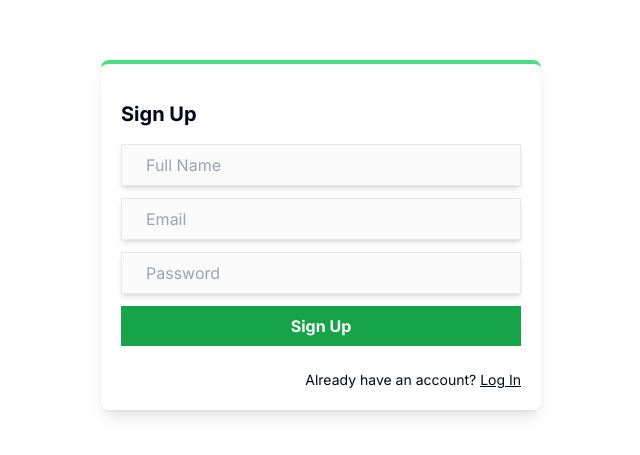
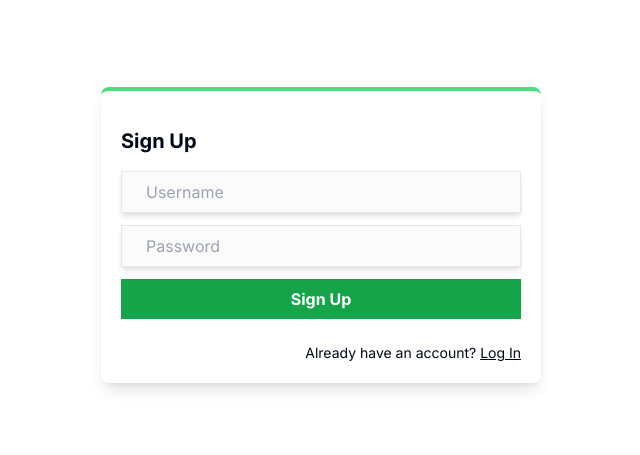
Before and after one commit to thenetvr/eCommerce, a Next.js app: page /ugs/signup in a window 1280 px wide. Shown: the part 165-620 px from the top of the page, without its empty margins (319-959 px from the left). Built offline with nearby package versions, Linux system fonts and the light colour scheme.

Commit message:
added sign in and sign up functionality.

```diff
--- a/app/auth/signup/page.tsx
+++ b/app/auth/signup/page.tsx
@@ -7,11 +7,11 @@
   // try to retrieve the server session using the authOptions object
   // that contains the authorize(credentials) function that will
   // return the 'user' ('user' = {user: {firstName, email, password}})
-  const session = await getServerSession(authOptions);
+  // const session = await getServerSession(authOptions);
 
   // if the user session object exists, go to the dashboard
   // if not go to the signup page
-  if (session) redirect("/auth/dashboard");
+  // if (session) redirect("/auth/dashboard");
 
   return (
     <div>
--- a/app/ugs/signin/page.tsx
+++ b/app/ugs/signin/page.tsx
@@ -1,9 +1,9 @@
-import LoginForm from "@/components/auth/LoginForm";
+import UGSSignInForm from "@/components/authUGS/UGSSignInForm";
 import { getServerSession } from "next-auth";
 import { redirect } from "next/navigation";
 import { authOptions } from "@/app/api/auth/[...nextauth]/route";
 
-export default async function Login() {
+export default async function SignIn() {
   // try to retrieve the server session using the authOptions object
   // that contains the authorize(credentials) function that will
   // return the 'user' ('user' = {user: {firstName, email, password}})
@@ -15,7 +15,7 @@
 
   return (
     <div>
-      <LoginForm />
+      <UGSSignInForm />
     </div>
   );
 }
--- a/app/ugs/signup/page.tsx
+++ b/app/ugs/signup/page.tsx
@@ -1,9 +1,9 @@
-import SignupForm from "@/components/auth/SignupForm";
+import UGSSignUpForm from "@/components/authUGS/UGSSignUpForm";
 import { getServerSession } from "next-auth";
 import { redirect } from "next/navigation";
 import { authOptions } from "@/app/api/auth/[...nextauth]/route";
 
-export default async function Signup() {
+export default async function SignUp() {
   // try to retrieve the server session using the authOptions object
   // that contains the authorize(credentials) function that will
   // return the 'user' ('user' = {user: {firstName, email, password}})
@@ -15,7 +15,7 @@
 
   return (
     <div>
-      <SignupForm />
+      <UGSSignUpForm />
     </div>
   );
 }
--- /dev/null
+++ b/components/authUGS/UGSSignInForm.tsx
@@ -0,0 +1,118 @@
+"use client";
+
+import { signIn } from "next-auth/react";
+import Link from "next/link";
+import { useRouter } from "next/navigation";
+import React, { useReducer, useState } from "react";
+import axios from "axios";
+
+
+// Interface for our state
+interface FormState {
+  username: string;
+  password: string;
+}
+
+export default function UGSSignInForm() {
+  const router = useRouter();
+
+  const [state, dispatch] = useReducer(
+    (state: FormState, action: Partial<FormState>) => ({
+      ...state,
+      ...action,
+    }),
+    {
+      username: "",
+      password: "",
+    }
+  );
+  const [error, setError] = useState("");
+
+  const handleSubmit = async (e:any) => {
+    e.preventDefault();
+
+    const { username, password } = state;
+    // try {
+    //   // use built-in 'signIn' function with 'next-auth'
+    //   // pass 'credentials' provider found in 'api/auth/[...nextauth]/route.ts'
+    //   const res:any = await signIn("credentials", {
+    //     username,
+    //     password,
+    //     redirect: false,
+    //   });
+
+    //   if (res.error) {
+    //     setError("Invalid Credentials");
+    //     return;
+    //   }
+
+    //   // re-route to dashboard if login successful
+    //   router.replace("/auth/dashboard");
+    // } catch (err) {
+    //   console.log(err);
+    // }
+ // check if all fields are entered
+//  for (const key in state) {
+//     if (state[key as string] === "") {
+//       console.log("please fill in the username and password fields");
+//       return;
+//     }
+//   }
+  let configHeaders = {
+    headers : {
+      'username': state.username,
+      'password': state.password,
+
+    }
+  }
+
+  axios.get("http://localhost:3000/api/ugs/signin", {
+    headers :{
+    'username': state.username,
+    'password': state.password,
+    }
+  })
+    .then( (response)=> {
+      console.log(response.data);
+      window.localStorage.setItem("signInToken",response.data);
+    })
+    .catch((error) => {
+      console.log(error);
+    });
+    console.log(localStorage.getItem("signInToken"));
+    console.log(state);
+  };
+
+  return (
+    <div className="grid place-items-center h-screen">
+      <div className="shadow-lg p-5 rounded-lg border-t-4 border-green-400">
+        <h1 className="text-xl font-bold my-4">Log In</h1>
+        <form onSubmit={handleSubmit} className="flex flex-col gap-3">
+          <input
+            type="text"
+            placeholder="Username"
+            value={state.username}
+            onChange={(e) => dispatch({ username: e.target.value })}
+          />
+          <input
+            type="password"
+            placeholder="Password"
+            value={state.password}
+            onChange={(e) => dispatch({ password: e.target.value })}
+          />
+          <button className="bg-green-600 text-white font-bold cursor-pointer px-6 py-2">
+            Log In
+          </button>
+          {error && (
+            <div className="bg-red-500 text-white w-fit text-sm py-1 px-3 rounded-md mt-2">
+              {error}
+            </div>
+          )}
+          <Link className="text-sm mt-3 text-right" href={"/ugs/signup"}>
+            Don't have an account? <span className="underline">Sign Up</span>
+          </Link>
+        </form>
+      </div>
+    </div>
+  );
+}
--- /dev/null
+++ b/components/authUGS/UGSSignUpForm.tsx
@@ -0,0 +1,90 @@
+"use client";
+
+import Link from "next/link";
+import React, { FormEvent, useReducer, useState } from "react";
+import { useRouter } from "next/navigation";
+import axios from "axios";
+
+// Interface for our state
+interface FormState {
+  username: string;
+  password: string;
+}
+
+export default function SignupForm() {
+  const [state, dispatch] = useReducer(
+    (state: FormState, action: Partial<FormState>) => ({
+      ...state,
+      ...action,
+    }),
+    {
+      username: "",
+      password: "",
+    }
+  );
+  const [error, setError] = useState("");
+
+  const router = useRouter();
+
+  const handleSubmit = async (e: FormEvent<HTMLFormElement>) => {
+    e.preventDefault();
+
+    // destructure state
+    const { username, password } = state;
+
+    // error handling
+    if (!username || !password) {
+      setError("All fields are necessary");
+      return;
+    }
+
+    axios.get("http://localhost:3000/api/ugs/signup", {
+    headers :{
+    'username': state.username,
+    'password': state.password,
+    }
+  })
+    .then( (response)=> {
+      console.log(response.data);
+      window.localStorage.setItem("signUpToken",response.data);
+    })
+    .catch((error) => {
+      console.log(error);
+    });
+    console.log(localStorage.getItem("signUpToken"));
+    console.log(state);
+  };
+
+  return (
+    <div className="grid place-items-center h-screen">
+      <div className="shadow-lg p-5 rounded-lg border-t-4 border-green-400">
+        <h1 className="text-xl font-bold my-4">Sign Up</h1>
+        <form onSubmit={handleSubmit} className="flex flex-col gap-3">
+          <input
+            type="text"
+            placeholder="Username"
+            value={state.username}
+            onChange={(e) => dispatch({ username: e.target.value })}
+          />
+          <input
+            type="password"
+            placeholder="Password"
+            value={state.password}
+            onChange={(e) => dispatch({ password: e.target.value })}
+          />
+          <button className="bg-green-600 text-white font-bold cursor-pointer px-6 py-2">
+            Sign Up
+          </button>
+          {error && (
+            <div className="bg-red-500 text-white w-fit text-sm py-1 px-3 rounded-md mt-2">
+              {error}
+            </div>
+          )}
+          <Link className="text-sm mt-3 text-right" href={"/ugs/signin"}>
+            Already have an account? <span className="underline">Log In</span>
+          </Link>
+        </form>
+      </div>
+    </div>
+  );
+}
--- /dev/null
+++ b/components/authUGS/UserInfo.tsx
@@ -0,0 +1,30 @@
+"use client";
+
+import { signOut } from "next-auth/react";
+import { useSession } from "next-auth/react";
+
+export default function UserInfo() {
+  // retrieve stored user information from session with 'useSession'
+  const { data: session } = useSession();
+
+  return (
+    <div className="grid place-items-center h-screen">
+      <div className="shadow-lg p-8 bg-zing-300/10 flex flex-col gap-2 my-6">
+        {/* display the data stored in session */}
+        <div>
+          Name: <span className="font-bold">{session?.user?.name}</span>
+        </div>
+        <div>
+          Email: <span className="font-bold">{session?.user?.email}</span>
+        </div>
+        <button
+          // use imported 'signOut' function from 'next-auth' to handle signing out
+          onClick={() => signOut()}
+          className="bg-red-500 text-white font-bold px-6 py-2 mt-3"
+        >
+          Log Out
+        </button>
+      </div>
+    </div>
+  );
+}
--- a/package.json
+++ b/package.json
@@ -15,6 +15,7 @@
     "@radix-ui/react-popover": "^1.0.7",
     "@radix-ui/react-slot": "^1.0.2",
     "@radix-ui/react-toast": "^1.1.5",
+    "axios": "^1.6.2",
     "bcryptjs": "^2.4.3",
     "class-variance-authority": "^0.7.0",
     "clsx": "^2.0.0",
```
Also changed, not shown: 1 other file (tests, documents, lock files or other folders).
